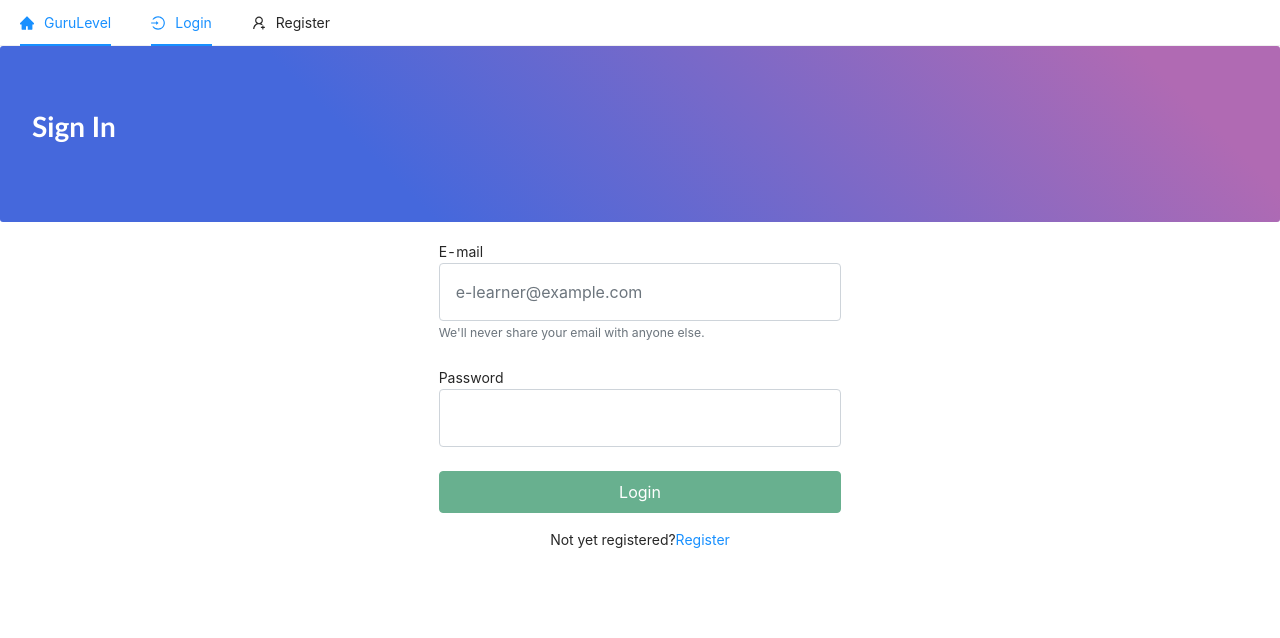
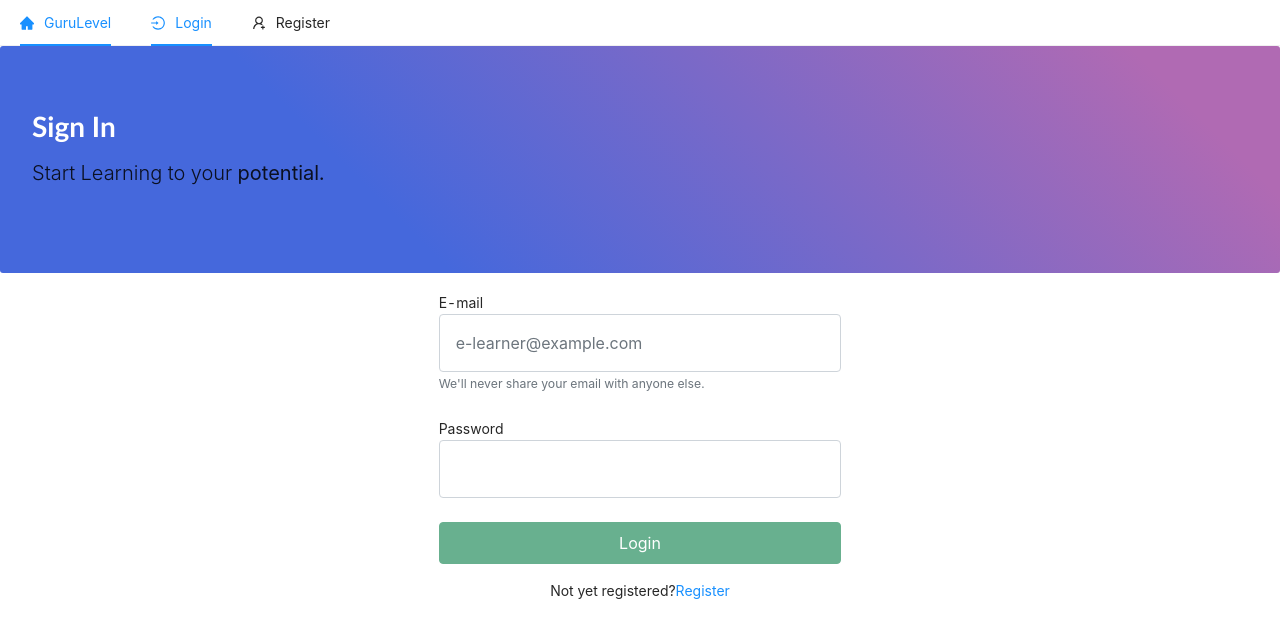
Before and after one commit to SilvinPradhan/gurulevel-client, a Next.js app: page /login in a window 1280 px wide. Shown: the top 638 px of the page. Built offline with nearby package versions, Linux system fonts and the light colour scheme.

Commit message:
testing .next folder removal

```diff
--- a/pages/login.js
+++ b/pages/login.js
@@ -48,6 +48,9 @@ const Login = () => {
     <>
       <div className="jumbotron navBorder">
         <h3 className="navTitle">Sign In</h3>
+        <p className="lead">
+          Start Learning to your <span className="author">potential.</span>
+        </p>
       </div>
       <div className="container col-md-4 offset-md-4 pb-5">
         <form onSubmit={handleSubmit}>
```
